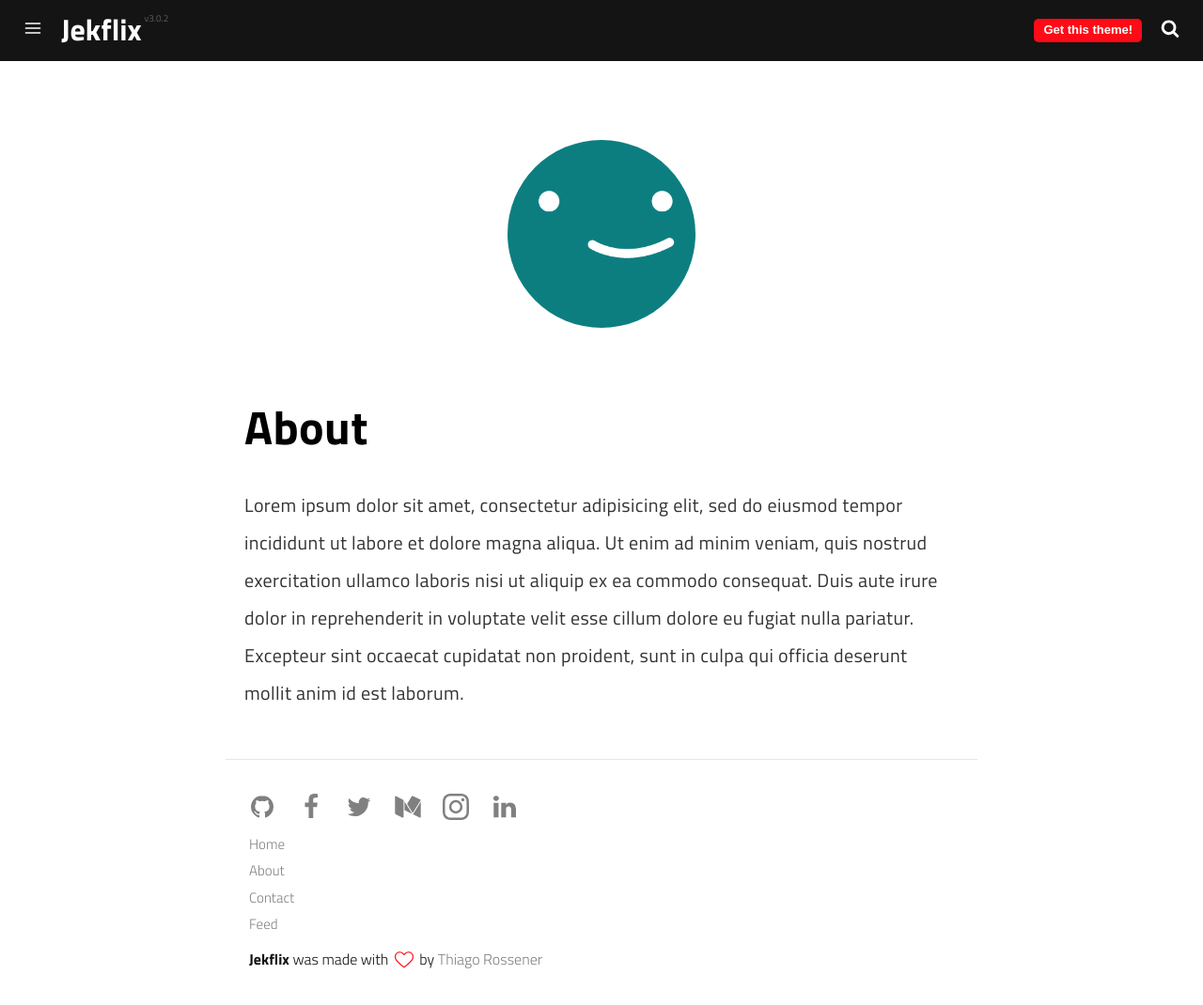
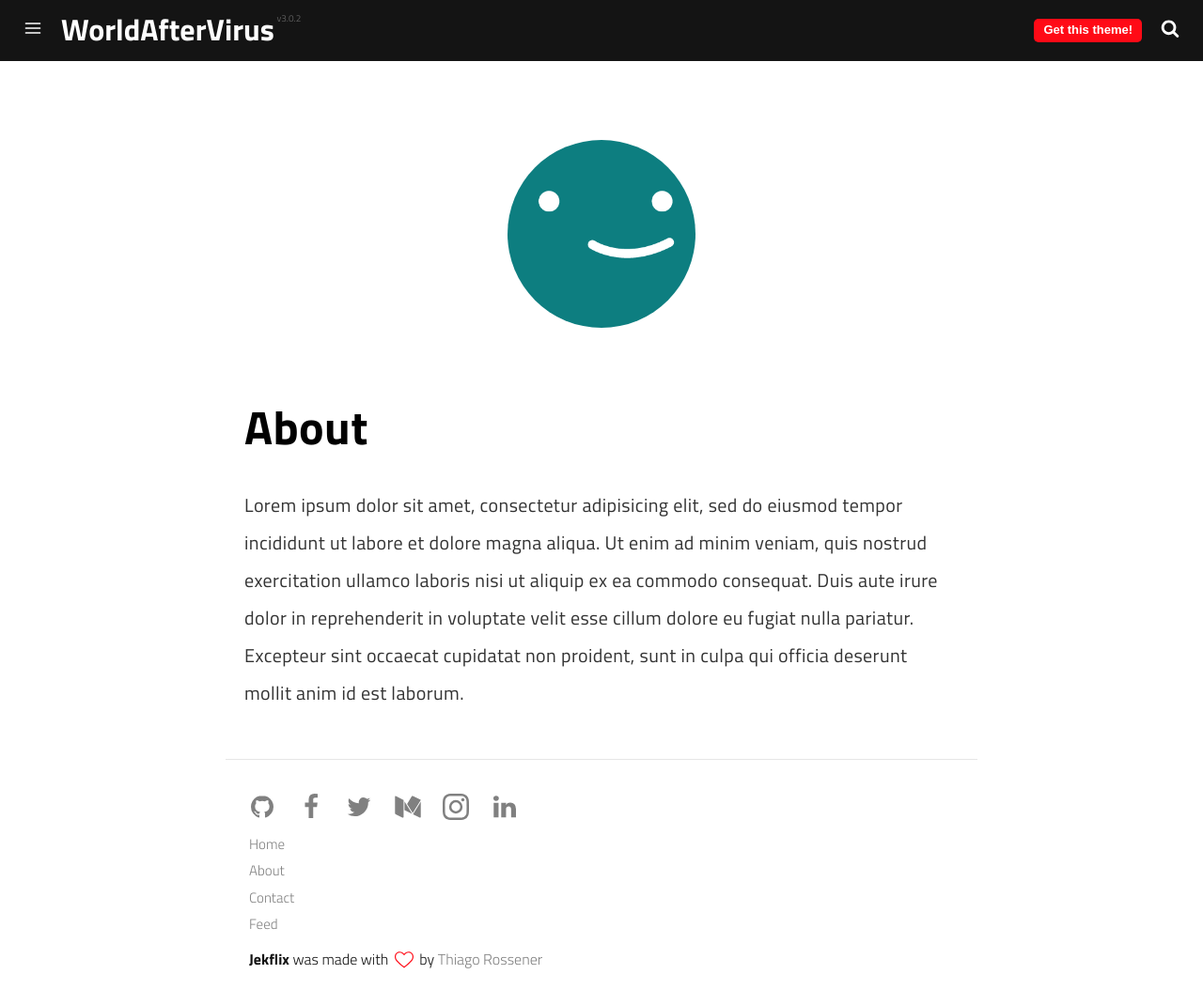
Before and after one commit to lauryx/lauryx.github.io, a Jekyll site: the page built from pages/about.md, in a window 1280 px wide and 1070 px high. Shown: the whole window at 94% size. Built offline with Jekyll 4.4.1, drawn with Linux system fonts in a browser that asks for light colours; a script that is not in the unit is left out; some of the changed lines change nothing that is shown.

Commit message:
Update _config.yml

```diff
--- a/_config.yml
+++ b/_config.yml
@@ -1,7 +1,7 @@
 # Site Settings
-name: Jekflix
-title: Jekflix | A blog theme for Jekyll
-description: Jekflix is a template for Jekyll inspired by Netflix and made by Thiago Rossener.
+name: WorldAfterVirus
+title: Getting our lives back
+description:
 tags:
   - blog
   - template
```
